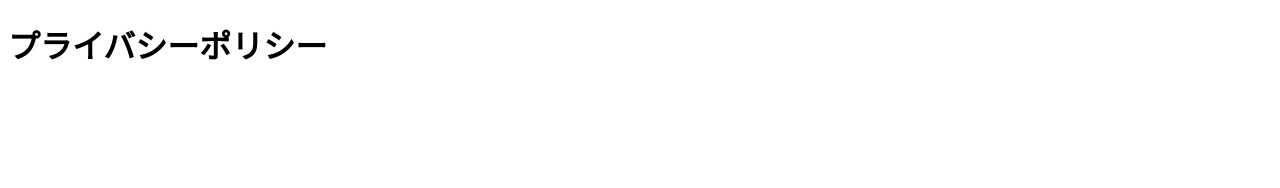
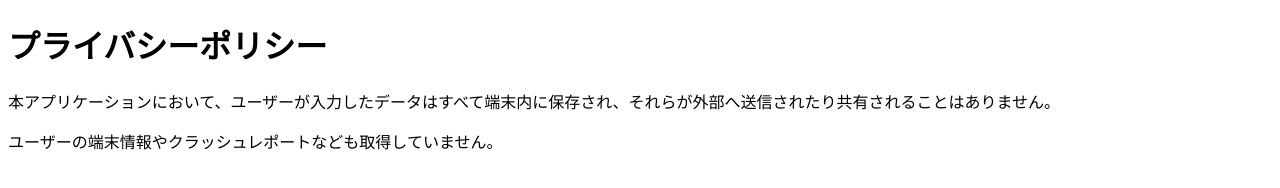
Before and after one commit to bubo-bubo-app/privacy, a plain HTML site: page index.html in a window 1280 px wide. Drawn offline with Linux system fonts and the light colour scheme.

Commit message:
Update index.html

```diff
--- a/index.html
+++ b/index.html
@@ -8,6 +8,8 @@
 
 <body>
   <h1>プライバシーポリシー</h1>
+  <p>本アプリケーションにおいて、ユーザーが入力したデータはすべて端末内に保存され、それらが外部へ送信されたり共有されることはありません。</p>
+  <p>ユーザーの端末情報やクラッシュレポートなども取得していません。</p>
 </body>
 
 </html>
```
